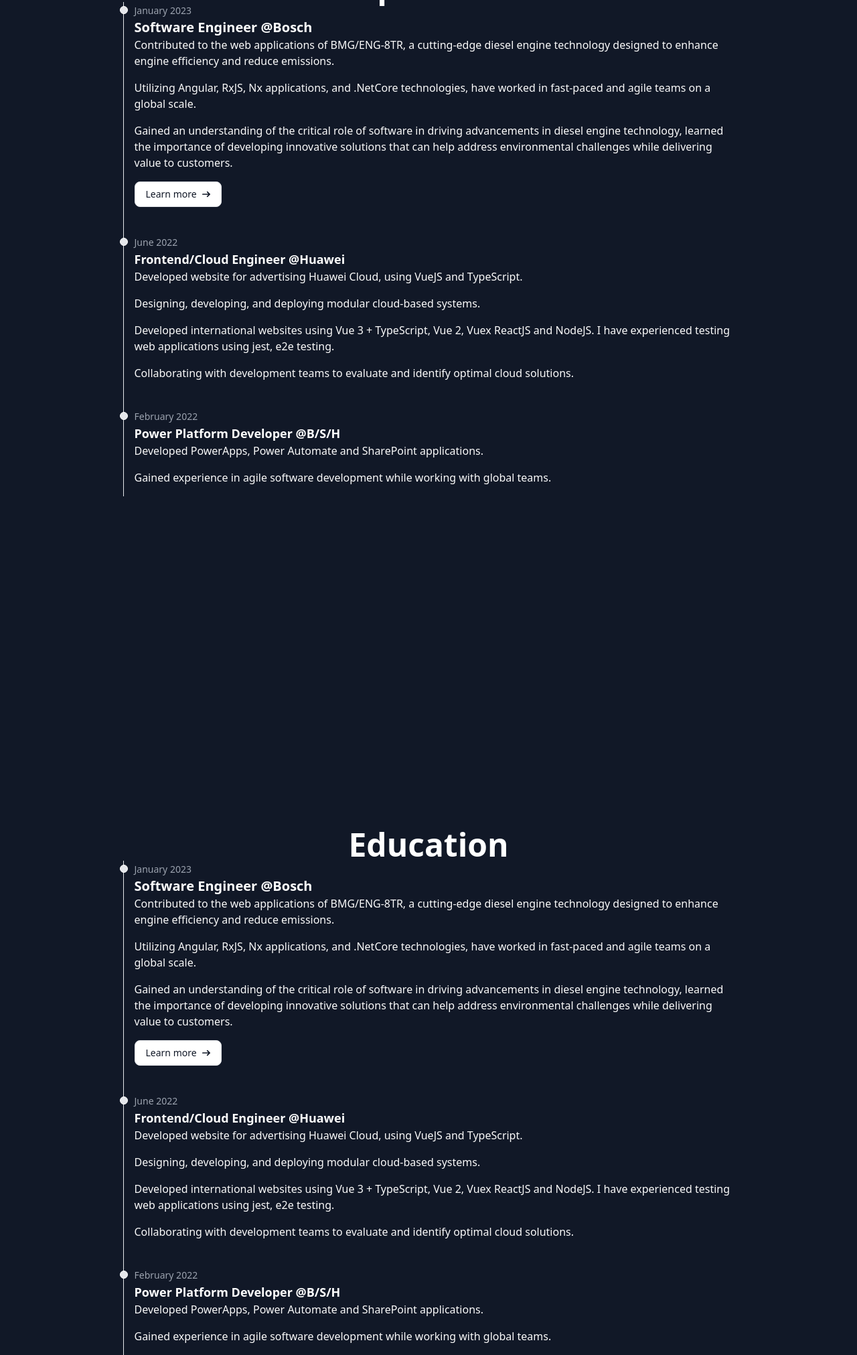
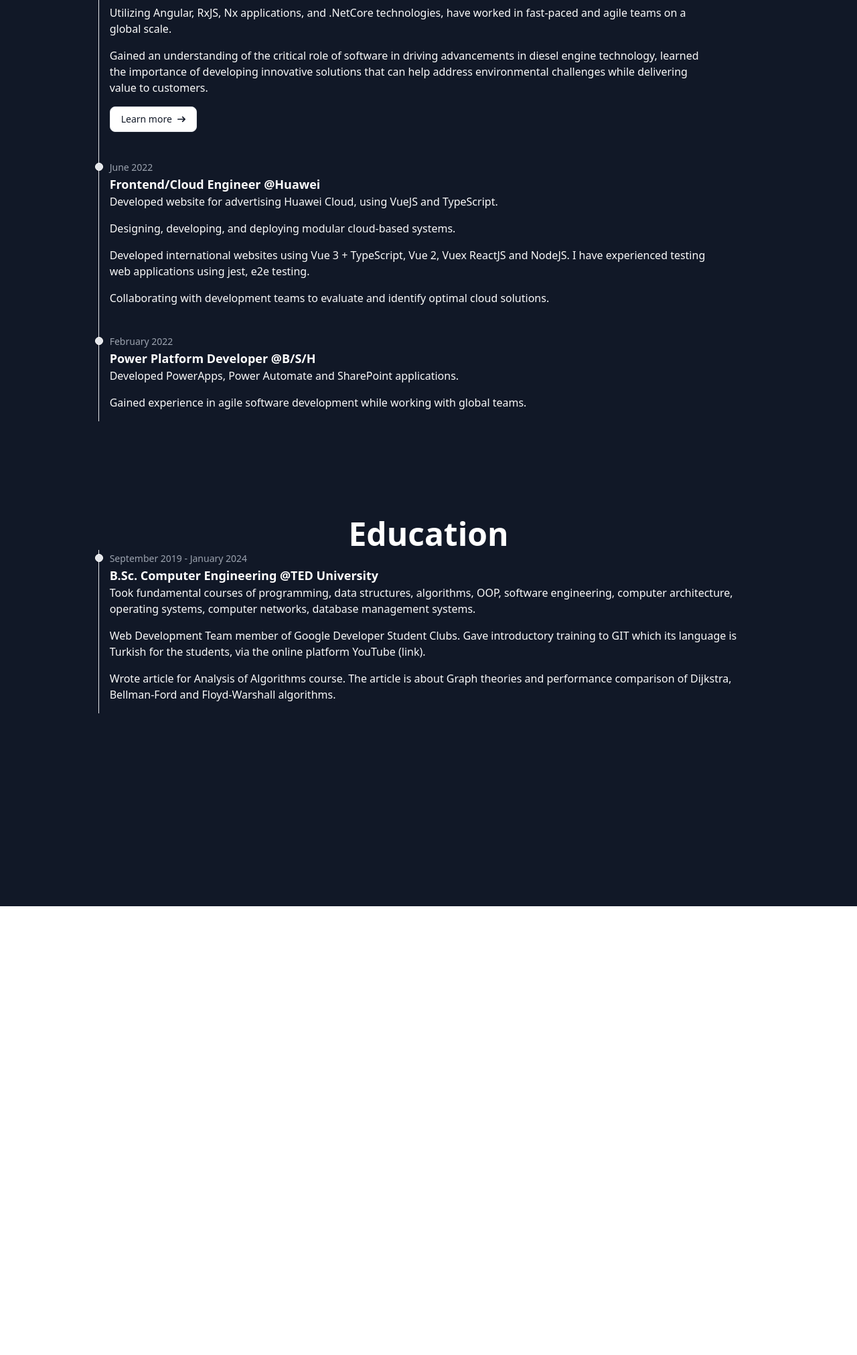
Before and after one commit to rbarisozkal/my-portfolio, an Astro site: page /about in a window 1280 px wide. Shown: the part 291-2314 px from the top of the page at 67% size. After the commit the page ends 1644 px from the top, so only its background shows below. Built offline with nearby package versions, Linux system fonts and the light colour scheme; Astro itself is replaced by a stand-in of ours.

Commit message:
about page bug fixes

```diff
--- a/src/components/about-components/about.astro
+++ b/src/components/about-components/about.astro
@@ -1,71 +1,145 @@
 ---
+
 ---
-<div class="relative flex flex-col justify-center items-center overflow-hidden h-auto bg-gray-900 py-12 md:py-24 lg:py-72 lg:pt-40 animate-fade-in">
-    <h2 class="text-5xl font-bold text-white light:text-white">Experience</h2>
-<ol class="relative border-l border-gray-200 dark:border-gray-700">
-    <li class="mb-10 ml-4 max-w-4xl" >
-        <div class="absolute w-3 h-3 bg-gray-200 rounded-full mt-1.5 -left-1.5 border border-white dark:border-gray-900 dark:bg-gray-700 "></div>
-        <time class="mb-1 text-sm font-normal leading-none text-gray-400 dark:text-gray-500">January 2023</time>
-        <h3 class="text-xl font-semibold text-white  dark:text-white">Software Engineer @Bosch</h3>
-        <p class="mb-4 text-base font-normal text-zinc-50 dark:text-gray-400">Contributed to the web applications of BMG/ENG-8TR, a cutting-edge diesel engine technology designed to enhance engine efficiency and reduce emissions.</p>
-        <p class="mb-4 text-base font-normal text-zinc-50 dark:text-gray-400">Utilizing Angular, RxJS, Nx applications, and .NetCore technologies, have worked in fast-paced and agile teams on a global scale.</p>
-        <p class="mb-4 text-base font-normal text-zinc-50 dark:text-gray-400">Gained an understanding of the critical role of software in driving advancements in diesel engine technology, learned the importance of developing innovative solutions that can help address environmental challenges while delivering value to customers.</p>
-        <a href="#" class="inline-flex items-center px-4 py-2 text-sm font-medium text-gray-900 bg-white border border-gray-200 rounded-lg hover:bg-gray-100 hover:text-blue-700 focus:z-10 focus:ring-4 focus:outline-none focus:ring-gray-200 focus:text-blue-700 dark:bg-gray-800 dark:text-gray-400 dark:border-gray-600 dark:hover:text-white dark:hover:bg-gray-700 dark:focus:ring-gray-700">Learn more <svg class="w-3 h-3 ml-2" aria-hidden="true" xmlns="http://www.w3.org/2000/svg" fill="none" viewBox="0 0 14 10">
-    <path stroke="currentColor" stroke-linecap="round" stroke-linejoin="round" stroke-width="2" d="M1 5h12m0 0L9 1m4 4L9 9"/>
-  </svg></a>
+
+<div
+  class="relative flex flex-col justify-center items-center overflow-hidden h-auto bg-gray-900 py-12 pb-4 md:py-12 lg:py-36 sm:p-12 min-[320px]:p-4 lg:pt-12 animate-fade-in"
+>
+  <h2 class="text-5xl font-bold text-white light:text-white">Experience</h2>
+  <ol  class="w-10/12  relative border-l border-gray-200 dark:border-gray-700">
+    <li class="mb-10 ml-4 max-w-4xl">
+      <div
+        class="absolute w-3 h-3 bg-gray-200 rounded-full mt-1.5 -left-1.5 border border-white dark:border-gray-900 dark:bg-gray-700"
+      >
+      </div>
+      <time
+        class="mb-1 text-sm font-normal leading-none text-gray-400 dark:text-gray-500"
+        >January 2023</time
+      >
+      <h3 class="text-xl font-semibold text-white dark:text-white">
+        Software Engineer @Bosch
+      </h3>
+      <p class="mb-4 text-base font-normal text-zinc-50 dark:text-gray-400">
+        Contributed to the web applications of BMG/ENG-8TR, a cutting-edge
+        diesel engine technology designed to enhance engine efficiency and
+        reduce emissions.
+      </p>
+      <p class="mb-4 text-base font-normal text-zinc-50 dark:text-gray-400">
+        Utilizing Angular, RxJS, Nx applications, and .NetCore technologies,
+        have worked in fast-paced and agile teams on a global scale.
+      </p>
+      <p class="mb-4 text-base font-normal text-zinc-50 dark:text-gray-400">
+        Gained an understanding of the critical role of software in driving
+        advancements in diesel engine technology, learned the importance of
+        developing innovative solutions that can help address environmental
+        challenges while delivering value to customers.
+      </p>
+      <a
+        href="#"
+        class="inline-flex items-center px-4 py-2 text-sm font-medium text-gray-900 bg-white border border-gray-200 rounded-lg hover:bg-gray-100 hover:text-blue-700 focus:z-10 focus:ring-4 focus:outline-none focus:ring-gray-200 focus:text-blue-700 dark:bg-gray-800 dark:text-gray-400 dark:border-gray-600 dark:hover:text-white dark:hover:bg-gray-700 dark:focus:ring-gray-700"
+        >Learn more <svg
+          class="w-3 h-3 ml-2"
+          aria-hidden="true"
+          xmlns="http://www.w3.org/2000/svg"
+          fill="none"
+          viewBox="0 0 14 10"
+        >
+          <path
+            stroke="currentColor"
+            stroke-linecap="round"
+            stroke-linejoin="round"
+            stroke-width="2"
+            d="M1 5h12m0 0L9 1m4 4L9 9"></path>
+        </svg></a
+      >
     </li>
     <li class="mb-10 ml-4 max-w-4xl">
-        <div class="absolute w-3 h-3 bg-gray-200 rounded-full mt-1.5 -left-1.5 border border-white dark:border-gray-900 dark:bg-gray-700"></div>
-        <time class="mb-1 text-sm font-normal leading-none text-gray-400 dark:text-gray-500">June 2022</time>
-        <h3 class="text-lg font-semibold text-white  dark:text-white">Frontend/Cloud Engineer @Huawei</h3>
-
-        <p class="mb-4 text-base font-normal text-zinc-50 dark:text-gray-400">Developed website for advertising Huawei Cloud, using VueJS and TypeScript.</p>
-        <p class="mb-4 text-base font-normal text-zinc-50 dark:text-gray-400">Designing, developing, and deploying modular cloud-based systems.</p>
-        <p class="mb-4 text-base font-normal text-zinc-50 dark:text-gray-400">Developed international websites using Vue 3 + TypeScript, Vue 2, Vuex ReactJS and NodeJS. I have experienced testing web applications using jest, e2e testing.</p>
-        <p class="text-base font-normal text-zinc-50 dark:text-gray-400">Collaborating with development teams to evaluate and identify optimal cloud solutions.</p>
+      <div
+        class="absolute w-3 h-3 bg-gray-200 rounded-full mt-1.5 -left-1.5 border border-white dark:border-gray-900 dark:bg-gray-700"
+      >
+      </div>
+      <time
+        class="mb-1 text-sm font-normal leading-none text-gray-400 dark:text-gray-500"
+        >June 2022</time
+      >
+      <h3 class="text-lg font-semibold text-white dark:text-white">
+        Frontend/Cloud Engineer @Huawei
+      </h3>
+      <p class="mb-4 text-base font-normal text-zinc-50 dark:text-gray-400">
+        Developed website for advertising Huawei Cloud, using VueJS and
+        TypeScript.
+      </p>
+      <p class="mb-4 text-base font-normal text-zinc-50 dark:text-gray-400">
+        Designing, developing, and deploying modular cloud-based systems.
+      </p>
+      <p class="mb-4 text-base font-normal text-zinc-50 dark:text-gray-400">
+        Developed international websites using Vue 3 + TypeScript, Vue 2, Vuex
+        ReactJS and NodeJS. I have experienced testing web applications using
+        jest, e2e testing.
+      </p>
+      <p class="text-base font-normal text-zinc-50 dark:text-gray-400">
+        Collaborating with development teams to evaluate and identify optimal
+        cloud solutions.
+      </p>
     </li>
     <li class="ml-4">
-        <div class="absolute w-3 h-3 bg-gray-200 rounded-full mt-1.5 -left-1.5 border border-white dark:border-gray-900 dark:bg-gray-700"></div>
-        <time class="mb-1 text-sm font-normal leading-none text-gray-400 dark:text-gray-500">February 2022</time>
-        <h3 class="text-lg font-semibold text-white light:text-white">Power Platform Developer @B/S/H</h3>
-        <p class="mb-4 text-base font-normal text-zinc-50 dark:text-gray-400">Developed PowerApps, Power Automate and SharePoint applications.</p>
-        <p class="mb-4 text-base font-normal text-zinc-50 dark:text-gray-400">Gained experience in agile software development while working with global teams.</p>
-        </li>
-</ol>
-
+      <div
+        class="absolute w-3 h-3 bg-gray-200 rounded-full mt-1.5 -left-1.5 border border-white dark:border-gray-900 dark:bg-gray-700"
+      >
+      </div>
+      <time
+        class="mb-1 text-sm font-normal leading-none text-gray-400 dark:text-gray-500"
+        >February 2022</time
+      >
+      <h3 class="text-lg font-semibold text-white light:text-white">
+        Power Platform Developer @B/S/H
+      </h3>
+      <p class="mb-4 text-base font-normal text-zinc-50 dark:text-gray-400">
+        Developed PowerApps, Power Automate and SharePoint applications.
+      </p>
+      <p class="mb-4 text-base font-normal text-zinc-50 dark:text-gray-400">
+        Gained experience in agile software development while working with
+        global teams.
+      </p>
+    </li>
+  </ol>
 </div>
 
-<div class="relative flex flex-col justify-center items-center overflow-hidden h-auto bg-gray-900 py-12 md:py-24 lg:py-72 lg:pt-40 animate-fade-in">
-    <h2 class="text-5xl pt-12 font-bold text-white light:text-white">Education</h2>
-<ol class="relative border-l border-gray-200 dark:border-gray-700">
-    <li class="mb-10 ml-4 max-w-4xl" >
-        <div class="absolute w-3 h-3 bg-gray-200 rounded-full mt-1.5 -left-1.5 border border-white dark:border-gray-900 dark:bg-gray-700 "></div>
-        <time class="mb-1 text-sm font-normal leading-none text-gray-400 dark:text-gray-500">January 2023</time>
-        <h3 class="text-xl font-semibold text-white  dark:text-white">Software Engineer @Bosch</h3>
-        <p class="mb-4 text-base font-normal text-zinc-50 dark:text-gray-400">Contributed to the web applications of BMG/ENG-8TR, a cutting-edge diesel engine technology designed to enhance engine efficiency and reduce emissions.</p>
-        <p class="mb-4 text-base font-normal text-zinc-50 dark:text-gray-400">Utilizing Angular, RxJS, Nx applications, and .NetCore technologies, have worked in fast-paced and agile teams on a global scale.</p>
-        <p class="mb-4 text-base font-normal text-zinc-50 dark:text-gray-400">Gained an understanding of the critical role of software in driving advancements in diesel engine technology, learned the importance of developing innovative solutions that can help address environmental challenges while delivering value to customers.</p>
-        <a href="#" class="inline-flex items-center px-4 py-2 text-sm font-medium text-gray-900 bg-white border border-gray-200 rounded-lg hover:bg-gray-100 hover:text-blue-700 focus:z-10 focus:ring-4 focus:outline-none focus:ring-gray-200 focus:text-blue-700 dark:bg-gray-800 dark:text-gray-400 dark:border-gray-600 dark:hover:text-white dark:hover:bg-gray-700 dark:focus:ring-gray-700">Learn more <svg class="w-3 h-3 ml-2" aria-hidden="true" xmlns="http://www.w3.org/2000/svg" fill="none" viewBox="0 0 14 10">
-    <path stroke="currentColor" stroke-linecap="round" stroke-linejoin="round" stroke-width="2" d="M1 5h12m0 0L9 1m4 4L9 9"/>
-  </svg></a>
+<div
+  class="relative flex flex-col justify-center items-center overflow-hidden h-auto bg-gray-900 py-12 pt-0 md:py-24 lg:py-72 sm:p-12 min-[320px]:p-4 lg:pt-0 animate-fade-in"
+>
+  <h2 class="text-5xl font-bold text-white light:text-white">Education</h2>
+  <ol class="w-10/12 relative border-l border-gray-200 dark:border-gray-700">
+    <li class="ml-4">
+      <div
+        class="absolute w-3 h-3 bg-gray-200 rounded-full mt-1.5 -left-1.5 border border-white dark:border-gray-900 dark:bg-gray-700"
+      >
+      </div>
+      <time
+        class="mb-1 text-sm font-normal leading-none text-gray-400 dark:text-gray-500"
+        >September 2019 - January 2024</time
+      >
+      <h3 class="text-lg font-semibold text-white light:text-white">
+        B.Sc. Computer Engineering @TED University
+      </h3>
+      <p class="mb-4 text-base font-normal text-zinc-50 dark:text-gray-400">
+        Took fundamental courses of programming, data structures, algorithms,
+        OOP, software engineering, computer architecture, operating systems,
+        computer networks, database management systems.
+      </p>
+      <p class="mb-4 text-base font-normal text-zinc-50 dark:text-gray-400">
+        Web Development Team member of Google Developer Student Clubs. Gave
+        introductory training to GIT which its language is Turkish for the
+        students, via the online platform YouTube <span
+          ><a href="https://www.youtube.com/watch?v=6A4dPWhVScI">(link)</a
+          ></span
+        >.
+      </p>
+      <p class="mb-4 text-base font-normal text-zinc-50 dark:text-gray-400">
+        Wrote article for Analysis of Algorithms course. The article is about
+        Graph theories and performance comparison of Dijkstra, Bellman-Ford and
+        Floyd-Warshall algorithms.
+      </p>
     </li>
-    <li class="mb-10 ml-4 max-w-4xl">
-        <div class="absolute w-3 h-3 bg-gray-200 rounded-full mt-1.5 -left-1.5 border border-white dark:border-gray-900 dark:bg-gray-700"></div>
-        <time class="mb-1 text-sm font-normal leading-none text-gray-400 dark:text-gray-500">June 2022</time>
-        <h3 class="text-lg font-semibold text-white  dark:text-white">Frontend/Cloud Engineer @Huawei</h3>
-
-        <p class="mb-4 text-base font-normal text-zinc-50 dark:text-gray-400">Developed website for advertising Huawei Cloud, using VueJS and TypeScript.</p>
-        <p class="mb-4 text-base font-normal text-zinc-50 dark:text-gray-400">Designing, developing, and deploying modular cloud-based systems.</p>
-        <p class="mb-4 text-base font-normal text-zinc-50 dark:text-gray-400">Developed international websites using Vue 3 + TypeScript, Vue 2, Vuex ReactJS and NodeJS. I have experienced testing web applications using jest, e2e testing.</p>
-        <p class="text-base font-normal text-zinc-50 dark:text-gray-400">Collaborating with development teams to evaluate and identify optimal cloud solutions.</p>
-    </li>
-    <li class="ml-4">
-        <div class="absolute w-3 h-3 bg-gray-200 rounded-full mt-1.5 -left-1.5 border border-white dark:border-gray-900 dark:bg-gray-700"></div>
-        <time class="mb-1 text-sm font-normal leading-none text-gray-400 dark:text-gray-500">February 2022</time>
-        <h3 class="text-lg font-semibold text-white light:text-white">Power Platform Developer @B/S/H</h3>
-        <p class="mb-4 text-base font-normal text-zinc-50 dark:text-gray-400">Developed PowerApps, Power Automate and SharePoint applications.</p>
-        <p class="mb-4 text-base font-normal text-zinc-50 dark:text-gray-400">Gained experience in agile software development while working with global teams.</p>
-        </li>
-</ol>
-
+  </ol>
 </div>
```
